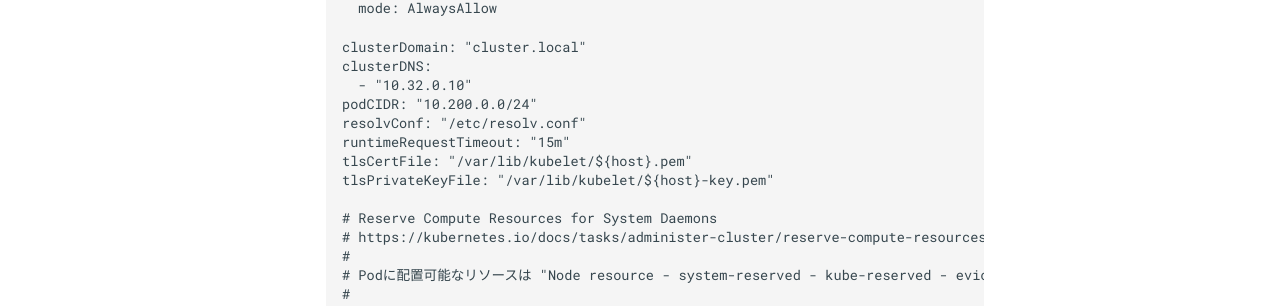
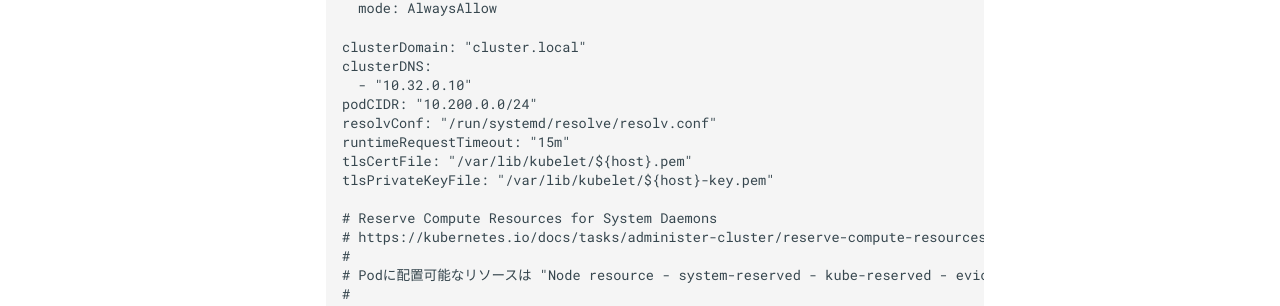
Before and after one commit to maehachi08/k8s-study, an MkDocs documentation site: the page built from docs/setup/07_worker/01_bootstrapping_kubelet.md, in a window 1280 px wide and 1400 px high, scrolled down 1161 px. Shown: the part 793-1099 px from the top of the window. Built offline with MkDocs 1.6.1 and Material for MkDocs 9.7.7, drawn with Linux system fonts in a browser that asks for light colours; comment, search, counter and statistics services are not loaded; some of the changed text lies outside the part shown.

Commit message:
fix: resolvConf

```diff
--- a/docs/setup/07_worker/01_bootstrapping_kubelet.md
+++ b/docs/setup/07_worker/01_bootstrapping_kubelet.md
@@ -80,7 +80,7 @@
   clusterDNS:
     - "10.32.0.10"
   podCIDR: "10.200.0.0/24"
-  resolvConf: "/etc/resolv.conf"
+  resolvConf: "/run/systemd/resolve/resolv.conf"
   runtimeRequestTimeout: "15m"
   tlsCertFile: "/var/lib/kubelet/${host}.pem"
   tlsPrivateKeyFile: "/var/lib/kubelet/${host}-key.pem"
```
